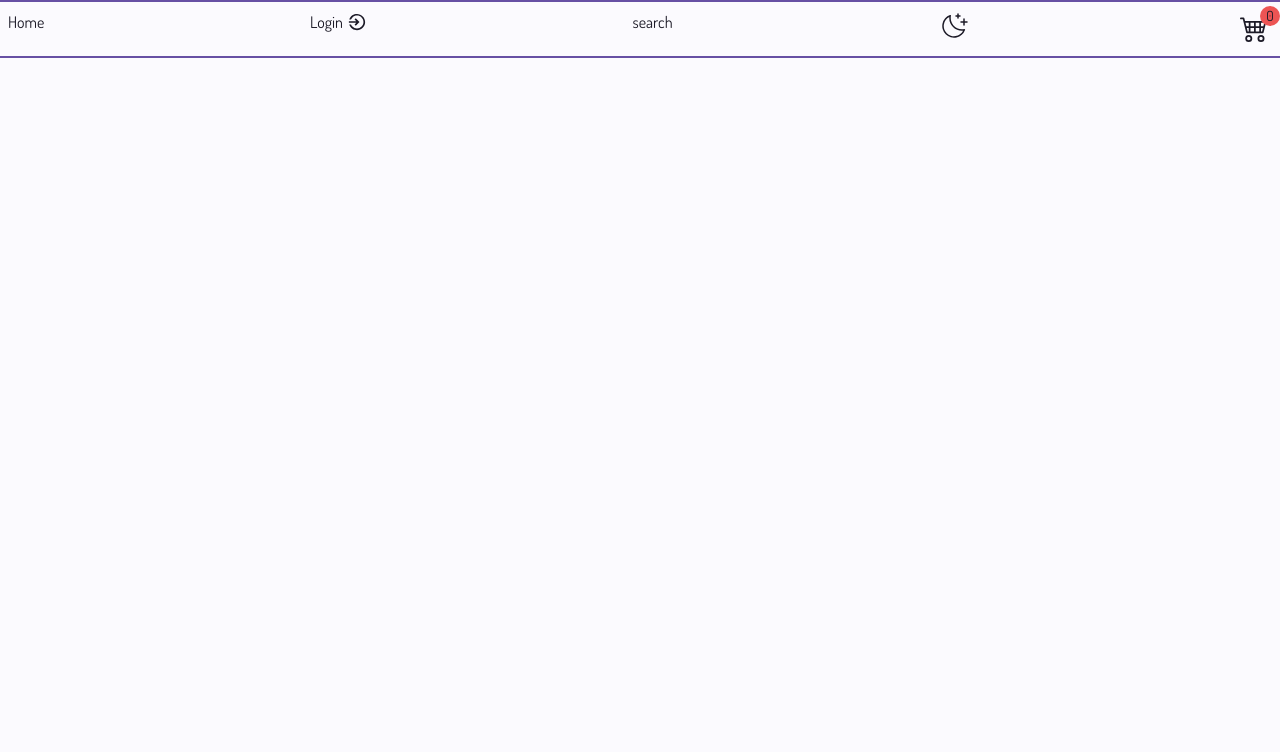
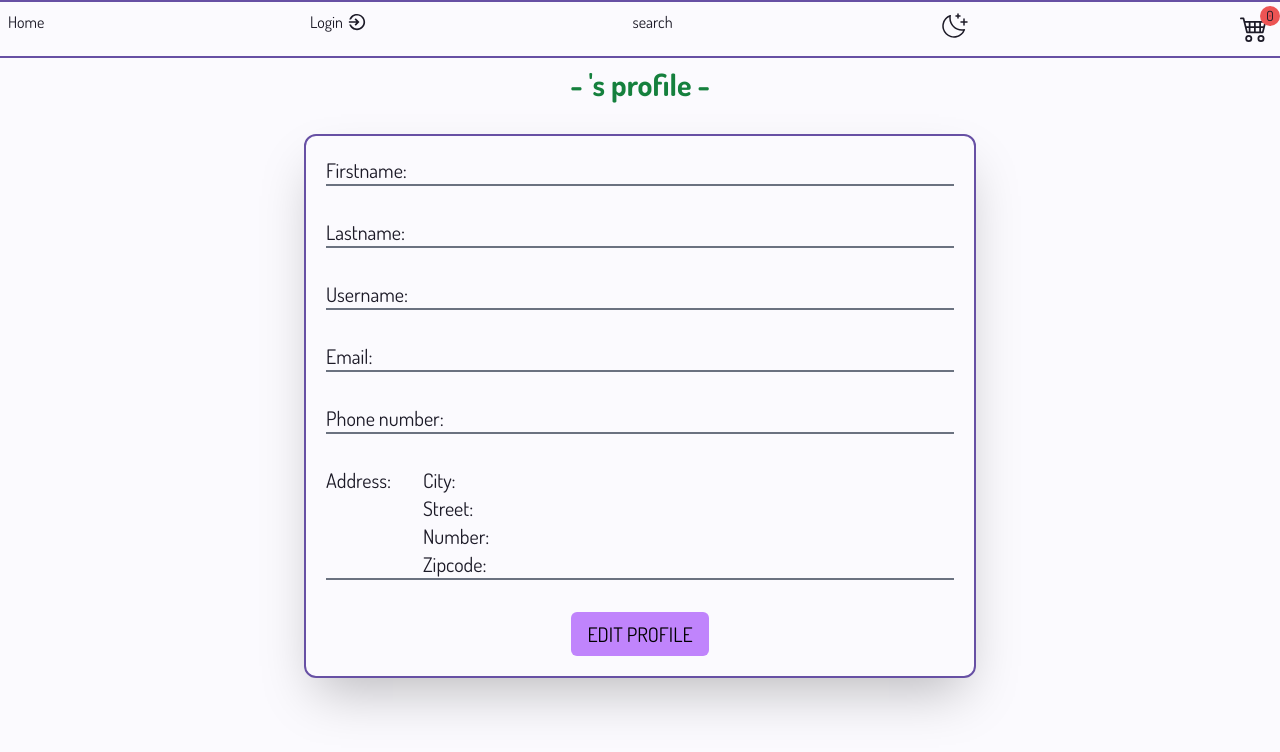
Before and after one commit to maryammohebbi/Ecommerce-website-with-React-Typescript-Tailwind, a React (Vite) app: page /profile in a window 1280 px wide. Before the commit this address had no page. Shown: the top 752 px of the page. Built offline with nearby package versions, Linux system fonts and the light colour scheme.

Commit message:
user profile added

```diff
--- a/src/App.tsx
+++ b/src/App.tsx
@@ -9,6 +9,7 @@ import Auth from './pages/Auth'
 import { Toaster } from 'react-hot-toast'
 import Cart from './pages/Cart'
 import { CartNumberProvider } from './context/CartNumberContext'
+import Profile from './features/user/Profile'
 
 const queryClient = new QueryClient()
 
@@ -26,6 +27,7 @@ function App() {
               {/* <Route path="products/:category" element={<Products />} /> */}
               <Route path="checkout/cart" element={<Cart />} />
               <Route path="/auth" element={<Auth />} />
+              <Route path="/profile" element={<Profile />} />
             </Routes>
           </AppLayout>
         </QueryClientProvider>
--- a/src/features/ui/CartIcon.tsx
+++ b/src/features/ui/CartIcon.tsx
@@ -1,22 +1,16 @@
-import React, { useEffect, useState } from 'react'
+import React from 'react'
 import { BsCart4 } from 'react-icons/bs'
 import { Link } from 'react-router-dom'
 import { useCartNumber } from '../../context/CartNumberContext'
 
-const CartIcon: React.FC = () => {
+const CartIcon: React.FC = ({}) => {
   const { cartNumber } = useCartNumber()
-  const [localCartNumber, setLocalCartNumber] = useState(cartNumber) // Use local state to force re-render
-
-  useEffect(() => {
-    setLocalCartNumber(cartNumber) // Update local state whenever context changes
-  }, [cartNumber])
-
   return (
     <Link to="checkout/cart">
       <button className="relative p-1">
         <BsCart4 className="w-7 h-7 text-textColor" />
         <span className="rounded-full bg-warning w-5 h-5 text-textColor absolute -top-1 -right-2 text-sm flex justify-center items-center">
-          {localCartNumber}
+          {cartNumber}
         </span>
       </button>
     </Link>
--- /dev/null
+++ b/src/features/user/Profile.tsx
@@ -0,0 +1,58 @@
+import React from 'react'
+import useUser from '../../authentication/useUser'
+
+const Profile: React.FC = () => {
+  const user = useUser()
+  return (
+    <div className="container">
+      <h3 className="text-center p-2 font-bold text-3xl text-green-700 mb-6">
+        - {user?.name.firstname}'s profile -
+      </h3>
+      <form className="border-2 border-secondary rounded-xl text-xl p-5 max-w-sm sm:max-w-md md:max-w-2xl mx-auto shadow-2xl">
+        <div className="text-textColor flex gap-x-3 border-b-2 border-gray-500 mb-8">
+          <span>Firstname:</span> <p>{user?.name.firstname}</p>
+        </div>
+
+        <div className="text-textColor flex gap-x-3 border-b-2 border-gray-500 mb-8">
+          <span>Lastname:</span> <p>{user?.name.lastname}</p>
+        </div>
+
+        <div className="text-textColor flex gap-x-3 border-b-2 border-gray-500 mb-8">
+          <span>Username:</span> <p>{user?.username}</p>
+        </div>
+
+        <div className="text-textColor flex gap-x-3 border-b-2 border-gray-500 mb-8">
+          <span>Email:</span> <p>{user?.email}</p>
+        </div>
+
+        <div className="text-textColor flex gap-x-3 border-b-2 border-gray-500 mb-8">
+          <span>Phone number:</span> <p>{user?.phone}</p>
+        </div>
+
+        <div className="text-textColor flex gap-x-3 border-b-2 border-gray-500 mb-8">
+          <span>Address:</span>
+          <div className="pl-5">
+            <span className="flex">
+              City: &nbsp; <p>{user?.address.city} </p>
+            </span>
+            <span className="flex">
+              Street: &nbsp; <p>{user?.address.street}</p>
+            </span>
+            <span className="flex">
+              Number: &nbsp; <p>{user?.address.number}</p>
+            </span>
+            <span className="flex">
+              Zipcode: &nbsp; <p>{user?.address.zipcode}</p>
+            </span>
+          </div>
+        </div>
+
+        <button className="px-4 py-2 bg-purple-400 rounded-md mx-auto block">
+          EDIT PROFILE
+        </button>
+      </form>
+    </div>
+  )
+}
+
+export default Profile
```
